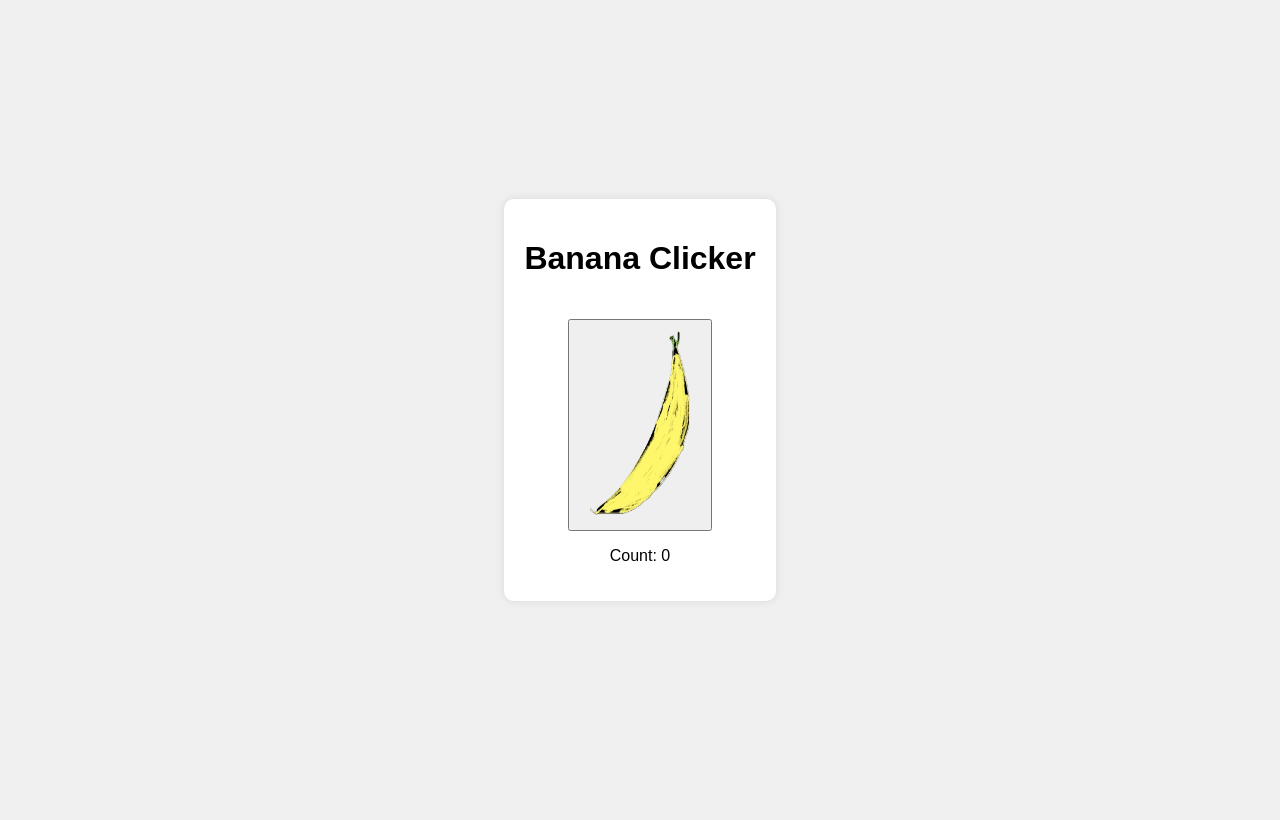
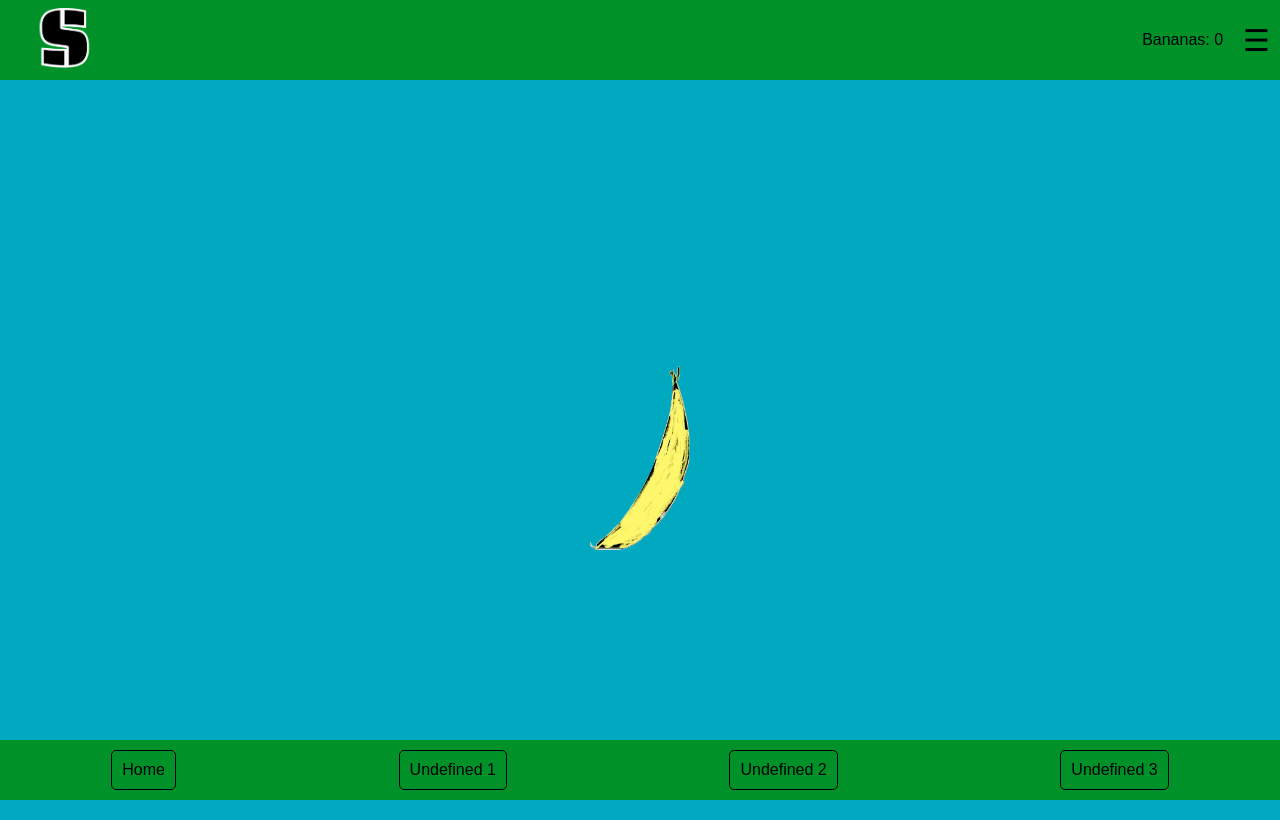
Before and after one commit to RecentRichRail/progressive_web_app_banana_clicker, a Python web app: template templates/index.html in a window 1280 px wide. Before the commit the page ends 601 px from the top, so only its background shows below. Run offline with Jinja, Linux system fonts and the light colour scheme; the template is opened without the code that fills it: most values are stand-ins (such as "Sample title", 1, 10 or a date in 2020).

Commit message:
Update styles.css and index.html

```diff
--- a/static/styles.css
+++ b/static/styles.css
@@ -1,4 +1,11 @@
 body {
+    font-family: Arial, sans-serif;
+    height: 100vh;
+    background-color: #00a9bf;
+    overflow: hidden; /* Prevent scrolling */
+    margin: 0; /* Ensure no margin for body */
+}
+/* body {
     font-family: Arial, sans-serif;
     display: flex;
     justify-content: center;
@@ -7,8 +14,7 @@ body {
     background-color: #f0f0f0;
     overflow: hidden; /* Prevent scrolling */
     margin: 0; /* Ensure no margin for body */
-}
-
+} */
 html {
     overflow: hidden; /* Prevent scrolling */
     height: 100%; /* Ensure html takes full height */
@@ -17,10 +23,10 @@ html {
 
 .container {
     text-align: center;
-    background-color: white;
+    background-color: #00a9bf;
     padding: 20px;
-    border-radius: 10px;
-    box-shadow: 0 0 10px rgba(0, 0, 0, 0.1);
+    /* border-radius: 10px; */
+    /* box-shadow: 0 0 10px rgba(0, 0, 0, 0.1); */
 }
 
 button {
@@ -28,4 +34,42 @@ button {
     font-size: 16px;
     margin-top: 20px;
     touch-action: manipulation; /* Prevent zoom on button tap */
+    background-color: transparent; /* Make the button background transparent */
+    border: none; /* Remove the button border */
 }
+.main-content {
+    display: flex;
+    justify-content: center;
+    align-items: center;
+    height: calc(100vh - 60px); /* Subtract top bar height */
+}
+.top-bar {
+    display: flex;
+    justify-content: space-between;
+    align-items: center;
+    padding: 10px;
+    background-color: #009229;
+    height: 60px; /* Set a height for the top bar */
+}
+
+.hamburger-menu {
+    font-size: 30px;
+    cursor: pointer;
+}
+.bottom-bar {
+    display: flex;
+    justify-content: space-around;
+    position: fixed;
+    bottom: 0;
+    width: 100%;
+    background-color: #009229;
+    padding: 10px 0;
+}
+
+.bottom-bar-item {
+    text-decoration: none;
+    color: black;
+    border: 1px solid #000; /* Add a border */
+    padding: 10px; /* Add some padding */
+    border-radius: 5px; /* Optional: round the corners */
+}
--- a/templates/index.html
+++ b/templates/index.html
@@ -9,14 +9,31 @@
     <link rel="icon" href="{{ url_for('static', filename='images/icon.png') }}">
     <link rel="apple-touch-icon" href="{{ url_for('static', filename='images/apple-touch-icon.png') }}">
     <link rel="apple-touch-icon-precomposed" href="{{ url_for('static', filename='images/apple-touch-icon-precomposed.png') }}">
+    <meta name="theme-color" content="#009229">
 </head>
 <body>
-    <div class="container">
-        <h1>Banana Clicker</h1>
-        <button id="clickButton">
-            <img src="static/images/banana-button.png" alt="Click me!" style="width: 100px; outline: none;">
-        </button>
-        <p>Count: <span id="count">0</span></p>
+    <div class="top-bar">
+        <a href="/internal/search" style="padding: 25px;">
+            <img src="{{ url_for('static', filename='images/SpicerHomeS.png') }}" alt="Logo" style="width: 60px;">
+        </a>
+        <div style="display: flex; align-items: center;">
+            <p style="margin-right: 20px;">Bananas: <span id="count">0</span></p>
+            <div class="hamburger-menu">&#9776;</div>
+        </div>
+    </div>
+    <div class="main-content">
+        <div class="container">
+            <!-- <h1>Banana Clicker</h1> -->
+            <button id="clickButton">
+                <img src="static/images/banana-button.png" alt="Click me!" style="width: 100px; outline: none;">
+            </button>
+        </div>
+    </div>
+    <div class="bottom-bar">
+        <a href="#" class="bottom-bar-item">Home</a>
+        <a href="#" class="bottom-bar-item">Undefined 1</a>
+        <a href="#" class="bottom-bar-item">Undefined 2</a>
+        <a href="#" class="bottom-bar-item">Undefined 3</a>
     </div>
     <script>
         // Pass the user ID to the JavaScript code
```
Also changed, not shown: static/images/SpicerHomeS.png (added), static/images/apple-touch-icon-precomposed.png, static/images/apple-touch-icon.png, static/images/appstoreSpicerHome.png (added), static/images/icon.png.
